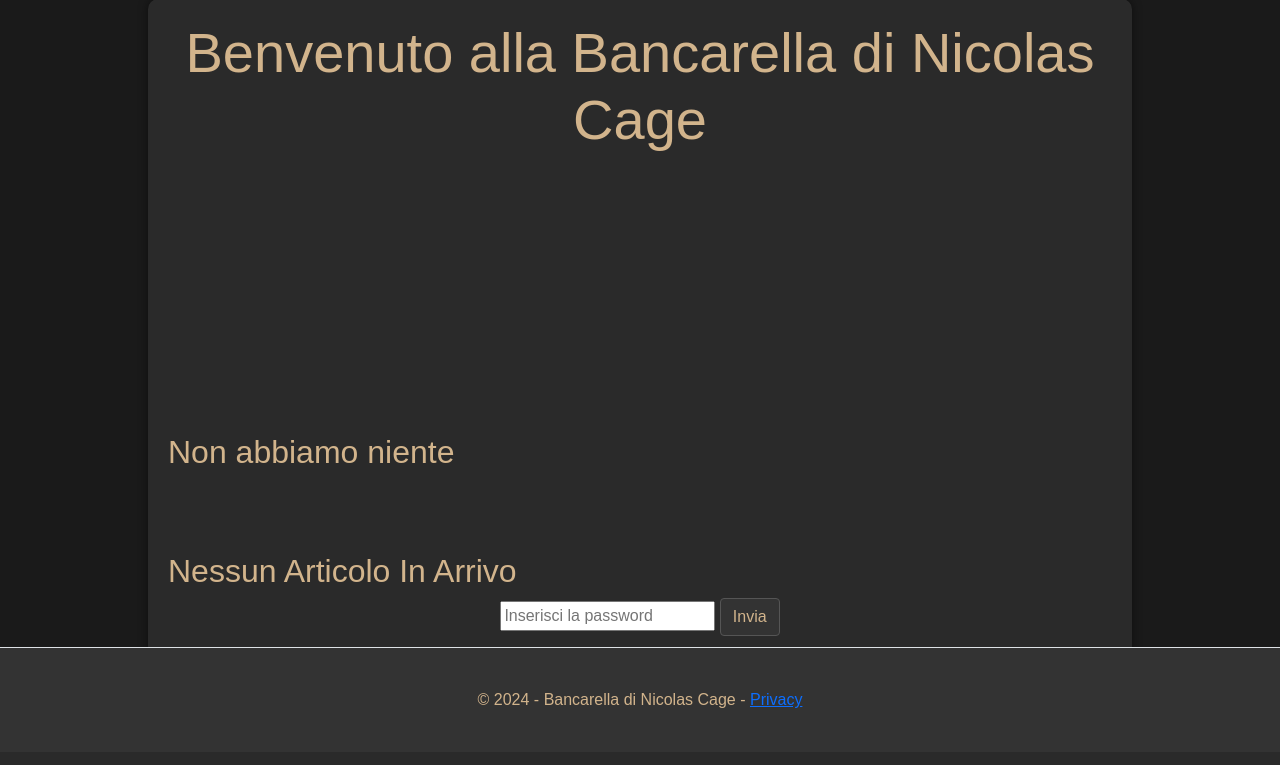
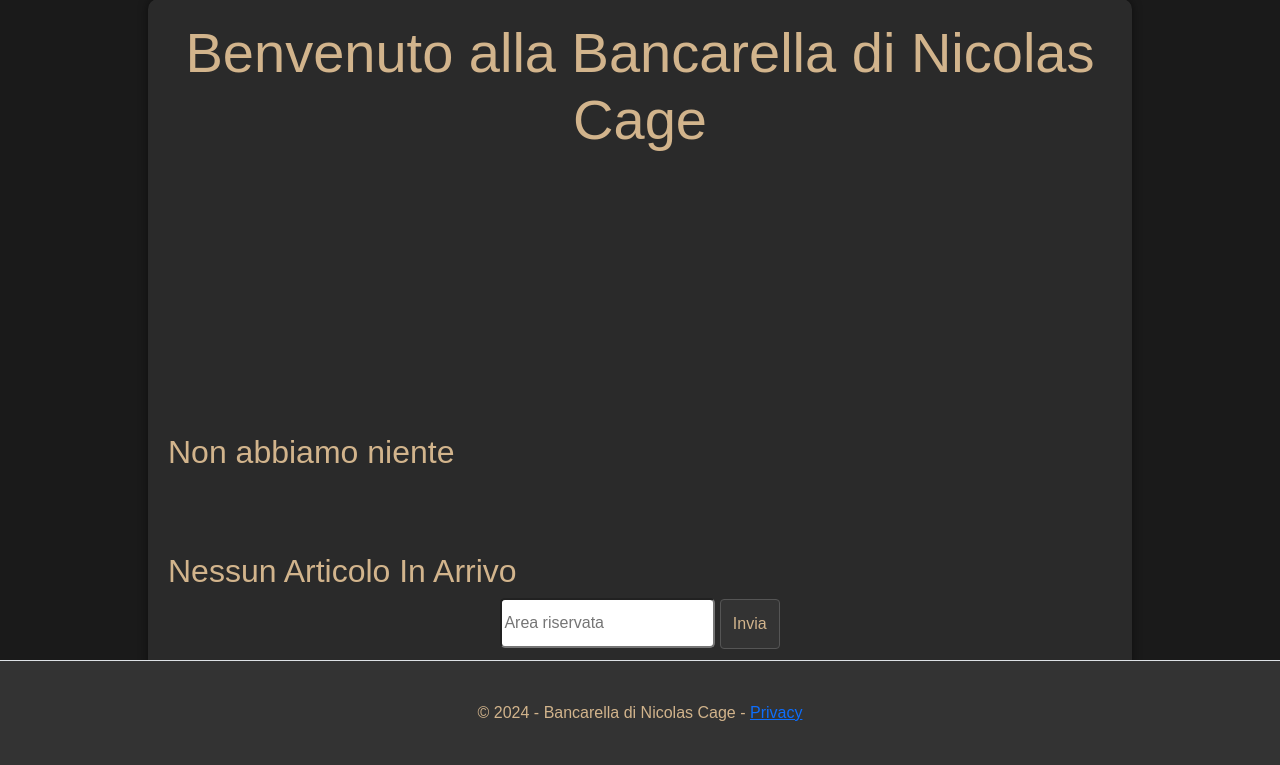
Before and after one commit to Elia04Ita/ECommerce, an ASP.NET Core app: page / in a window 1280 px wide. Shown: the part 131-896 px from the top of the page. Before the commit the page ends 839 px from the top, so only its background shows below. Run offline with ASP.NET Core 8, Linux system fonts and the light colour scheme; data that the repository does not hold is empty; style sheets or scripts are compiled from the project's sources; database files in the repository are not loaded.

Commit message:
Vipregobasta

```diff
--- a/Views/Home/Index.cshtml
+++ b/Views/Home/Index.cshtml
@@ -71,8 +71,8 @@
 }
 
 <div class="text-center" id="password-container">
-    <input type="password" id="password-input" placeholder="Inserisci la password">
-    <button class="btn btn-primary" onclick="checkPassword()">Invia</button>
+    <input type="password" id="password-input" placeholder="Area riservata" style="border-radius: 5px; height: 50px;">
+    <button class="btn btn-primary" style="height: 50px;" onclick="checkPassword()">Invia</button>
 </div>
 
 <div class="text-center" id="buttons-container" style="display:none;">
@@ -80,7 +80,7 @@
     <button class="btn btn-tetris" onclick="showIframe(2)"> </button>
     <button class="btn btn-metal-gear" onclick="showIframe(3)"> </button>
     <button class="btn btn-smash-bros" onclick="showIframe(4)"> </button>
-    <button class="btn btn-secondary" onclick="resetPage()">Reset</button>
+    <button class="btn btn-secondary" onclick="resetPage()">Nascondi</button>
 </div>
 
 <div id="iframe-container" class="text-center" style="margin-top: 20px;">
```
Also changed, not shown: 2 other files.
